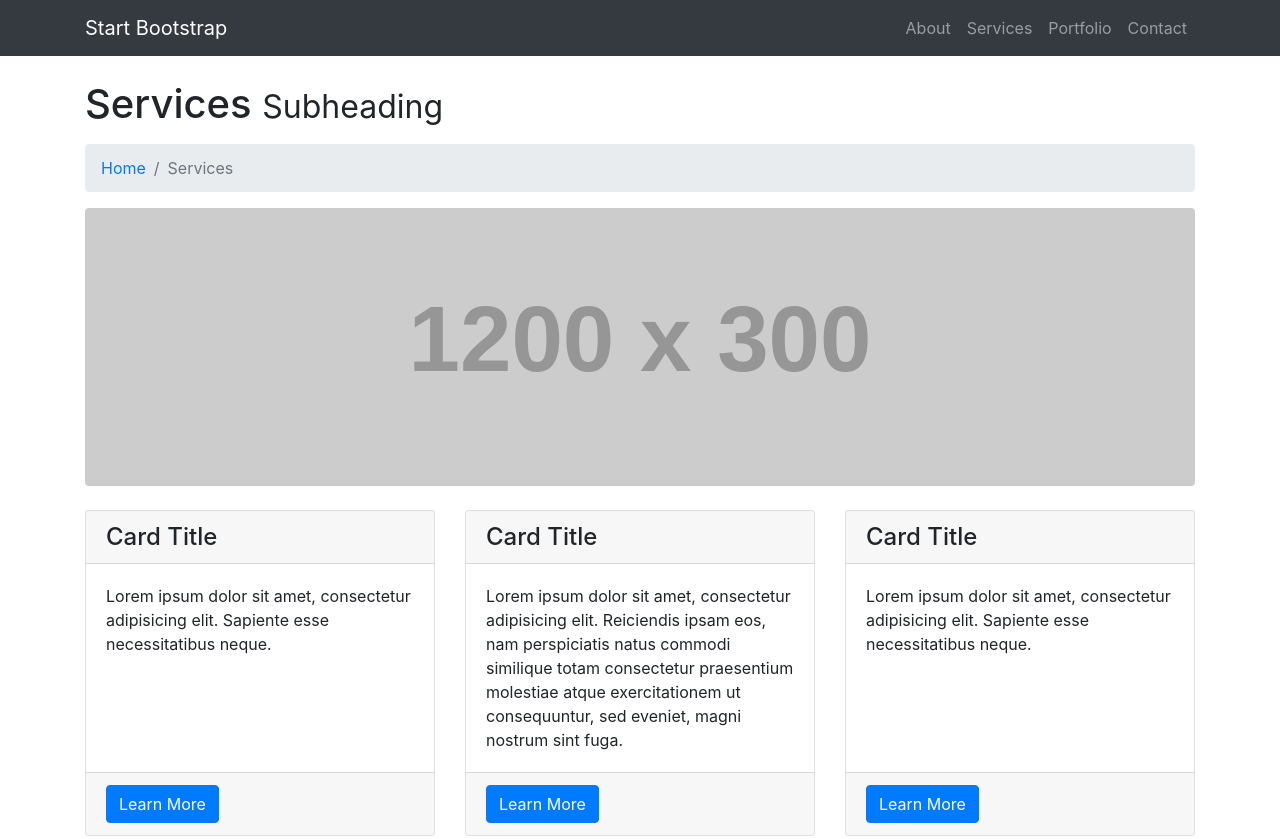
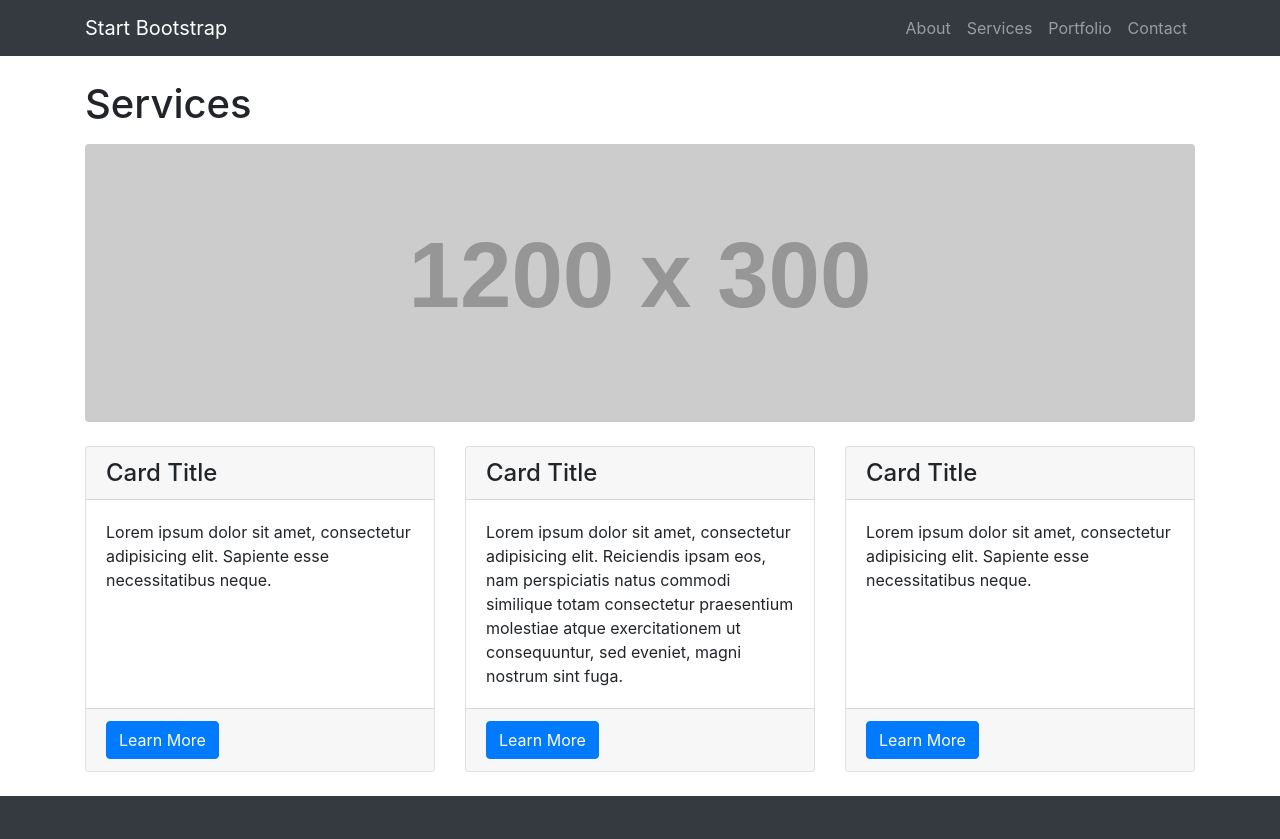
Before and after one commit to murillocamargo/workshop-template, a plain HTML site: page services.html in a window 1280 px wide. Shown: the top 839 px of the page. Drawn offline with Linux system fonts and the light colour scheme; placeholder pictures from the web are drawn by us.

Commit message:
Service page done

```diff
--- a/services.html
+++ b/services.html
@@ -50,16 +50,7 @@
 <div class="container">
 
     <!-- Page Heading/Breadcrumbs -->
-    <h1 class="mt-4 mb-3">Services
-        <small>Subheading</small>
-    </h1>
-
-    <ol class="breadcrumb">
-        <li class="breadcrumb-item">
-            <a href="index.html">Home</a>
-        </li>
-        <li class="breadcrumb-item active">Services</li>
-    </ol>
+    <h1 class="mt-4 mb-3">Services</h1>
 
     <!-- Image Header -->
     <img class="img-fluid rounded mb-4" src="http://placehold.it/1200x300" alt="">
```
